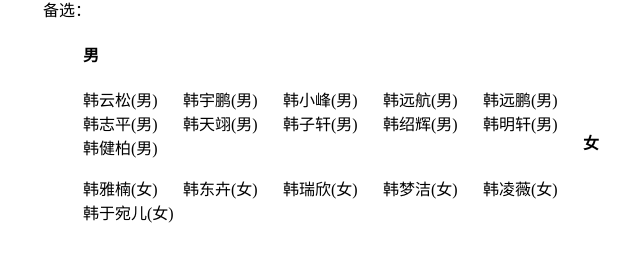
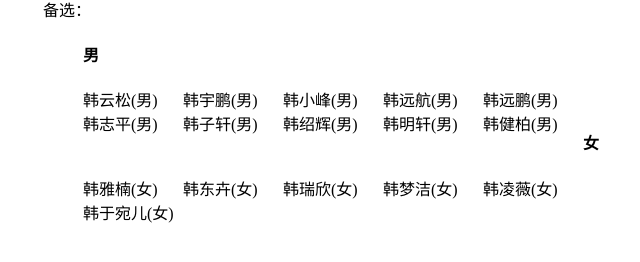
Before and after one commit to yubiaobin/yubiaobin.github.io, a Jekyll site: the page name.html, which Jekyll copies as it is, in a window 1280 px wide. Shown: the part 330-592 px from the top of the page, without its empty margins (297-937 px from the left). Built offline with Jekyll 4.4.1, drawn with Linux system fonts in a browser that asks for light colours; comment, search, counter and statistics services are not loaded.

Commit message:
delete name in this html

```diff
--- a/name.html
+++ b/name.html
@@ -57,7 +57,6 @@
             <li>韩远航(男)</li>
             <li>韩远鹏(男)</li>
             <li>韩志平(男)</li>
-            <li>韩天翊(男)</li>
             <li>韩子轩(男)</li>
             <li>韩绍辉(男)</li>
             <li>韩明轩(男)</li>
```
